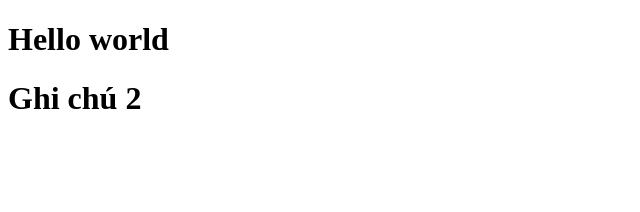
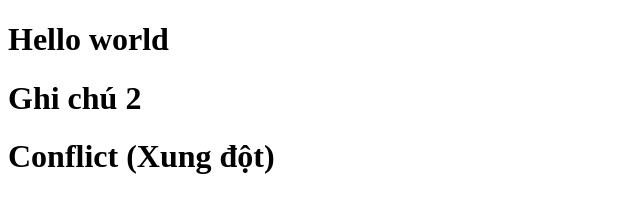
Before and after one commit to ThangB1906766/CT24402, a plain HTML site: page index.html in a window 1280 px wide. Shown: the whole page, without its empty margins (0-640 px from the left). Drawn offline with Linux system fonts and the light colour scheme.

Commit message:
Tao conflict (xung dot)

```diff
--- a/index.html
+++ b/index.html
@@ -9,5 +9,6 @@
 <body>
     <h1>Hello world</h1>
     <h1>Ghi chú 2</h1>
+    <h1>Conflict (Xung đột)</h1>
 </body>
 </html>
```
